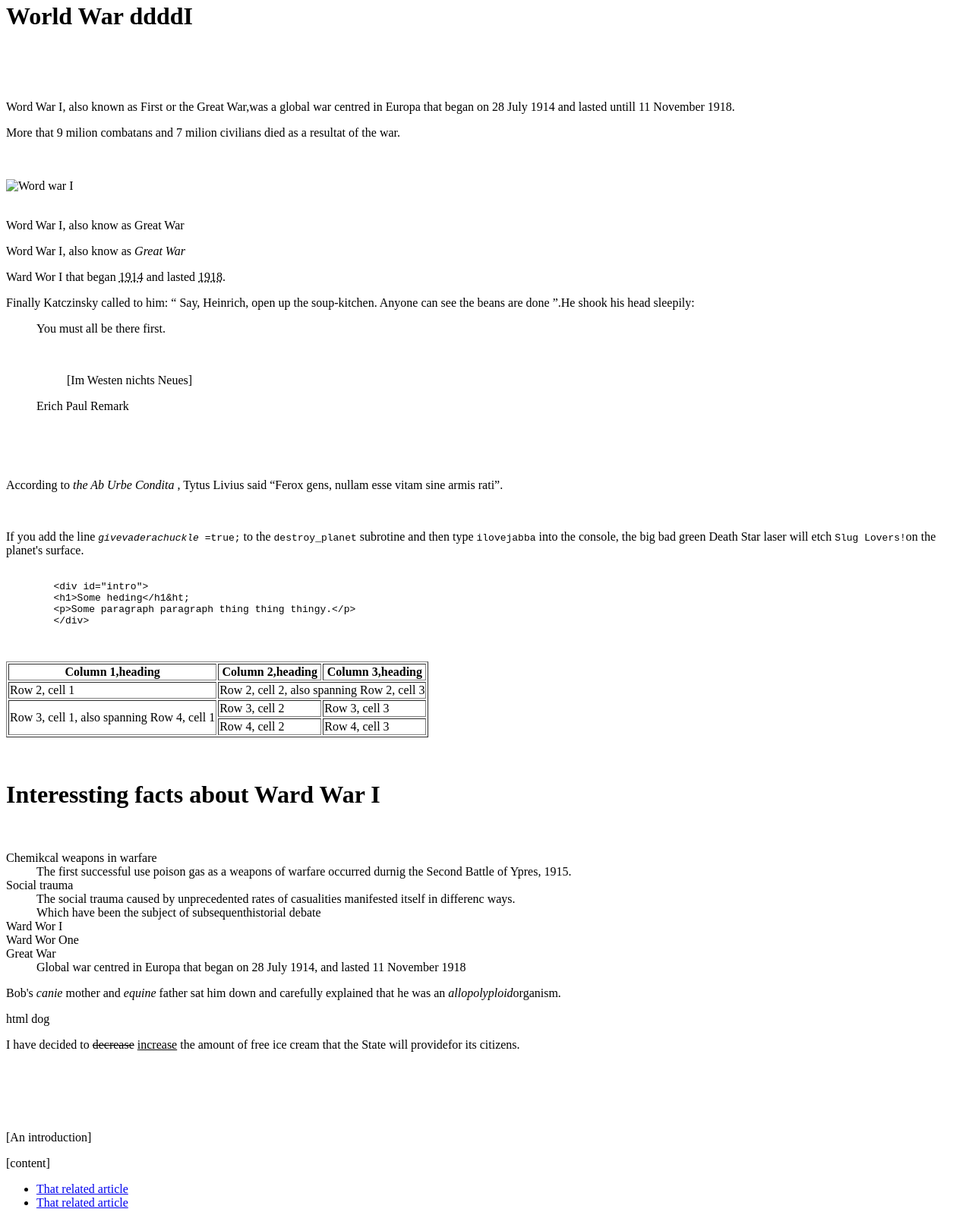
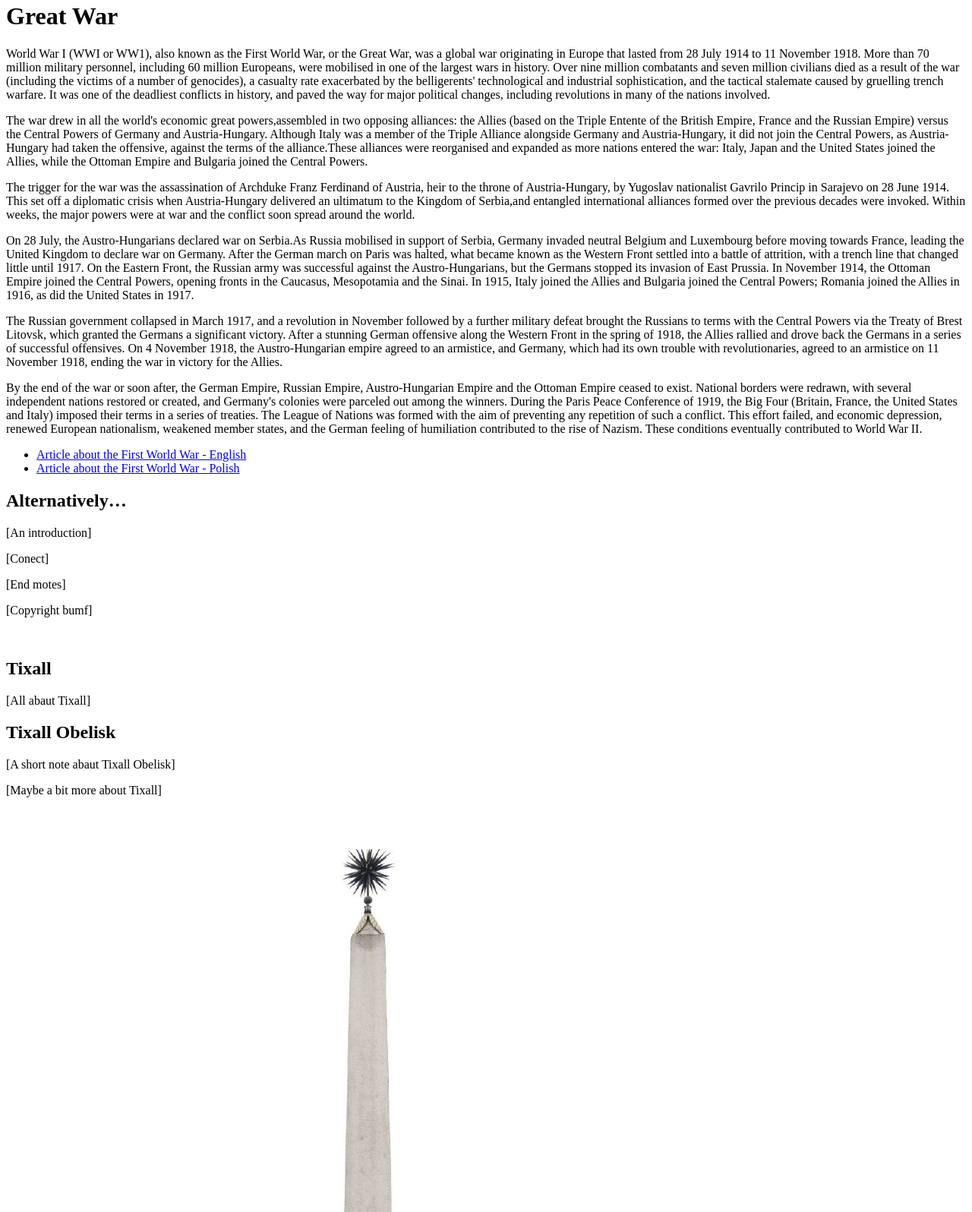
Before and after one commit to AgnieszkaKurek/WordWarI, a plain HTML site: page index.html in a window 1280 px wide. Shown: the part 18-1614 px from the top of the page at 76% size. Drawn offline with Linux system fonts and the light colour scheme.

Commit message:
adding new content

```diff
--- a/index.html
+++ b/index.html
@@ -7,116 +7,23 @@
     <meta name="description" content="This is my web page abaut Ward War I "/>
 </head>
 <body>
-    <h1>World War ddddI</h1>
-    <br />
-    <br />
-    <br />
+    <h1>Great War</h1>
     <p>
-        Word War I, also known as First or the Great War,was a global war centred in Europa that began on 28 July 1914 and lasted untill 11 November 1918.
-    </p>
-    <p>More that 9 milion combatans and 7 milion  civilians died as a resultat of the war.</p>
-    <br />
-    <br />
-    <img scr="https://en.wikipedia.org/wiki/File:WWImontage.jpg" width="325" height="337" alt="Word war I" />
-    <br />
-    <br />
-    <div id="scissors">
-        <p>Word War I, also know as<span class="paper"> Great War </span></p>
-    </div>
-    <div id="scissors">
-        <p>Word War I, also know as<em class="paper"> Great War </em></p>
-    </div>
-    <p>Ward Wor I that began <abbr title="HyperText Markup Language">1914</abbr> and lasted <abbr title="Cascading Style Sheets">1918</abbr>.</p>
-    <p>
-        Finally Katczinsky called to him: <q>
-            Say, Heinrich, open up the soup-kitchen. Anyone can see the
-            beans are done
-        </q>.He shook his head sleepily:
-    </p>
-    <blockquote cite="http://www.htmldog.com/guides/html/intermediate/test">
-        <p> You must all be there first.</p>
-    </blockquote>
-    <br />
-    <figure>
-        <blockquote>[Im Westen nichts Neues]</blockquote>
-        <figcaption>Erich Paul Remark</figcaption>
-    </figure>
-    <br />
-    <br />
-    <br />
-    <p>According to <cite>the Ab Urbe Condita </cite>,  Tytus Livius said <q>Ferox gens, nullam esse vitam sine armis rati</q>.</p>
+        World War I (WWI or WW1), also known as the First World War, or the Great War, was a global war originating in Europe that lasted from 28 July 1914 to 11 November 1918. More than 70 million military personnel, including 60 million Europeans, were mobilised in one of the largest wars in history. Over nine million combatants and seven million civilians died as a result of the war (including the victims of a number of genocides), a casualty rate exacerbated by the belligerents' technological and industrial sophistication, and the tactical stalemate caused by gruelling trench warfare. It was one of the deadliest conflicts in history, and paved the way for major political changes, including revolutions in many of the nations involved.</p>
 
-    <br />
-    <p>If you add the line <code><var>givevaderachuckle</var> =true;</code> to the <code>destroy_planet</code> subrotine and then type <kbd> ilovejabba</kbd> into the console, the big bad green Death Star laser will etch <samp> Slug Lovers!</samp>on the planet's surface.</p>
-    <pre><code>
-        &lt;div id="intro"&gt;
-        &lt;h1&gt;Some heding&lt;/h1&ht;
-        &lt;p&gt;Some paragraph paragraph thing thing thingy.&lt;/p&gt;
-        &lt;/div&gt;
-        </code></pre>
-    <br />
-    <table border="1">
-        <tr>
-        <th>Column 1,heading</th>
-        <th>Column 2,heading</th>
-        <th>Column 3,heading</th>
-        </tr>
-        <tr>
-            <td>Row 2, cell 1</td>
-            <td colspan="2">Row 2, cell 2, also spanning Row 2, cell 3</td>
-        </tr>
-        <tr>
-            <td rowspan="2">Row 3, cell 1, also spanning Row 4, cell 1 </td>
-            <td>Row 3, cell 2</td>
-            <td>Row 3, cell 3</td>
-        </tr>
-        <tr>
-            <td>Row 4, cell 2</td>
-            <td>Row 4, cell 3</td>
-        </tr>
+<p>The war drew in all the world's economic great powers,assembled in two opposing alliances: the Allies (based on the Triple Entente of the British Empire, France and the Russian Empire) versus the Central Powers of Germany and Austria-Hungary. Although Italy was a member of the Triple Alliance alongside Germany and Austria-Hungary, it did not join the Central Powers, as Austria-Hungary had taken the offensive, against the terms of the alliance.These alliances were reorganised and expanded as more nations entered the war: Italy, Japan and the United States joined the Allies, while the Ottoman Empire and Bulgaria joined the Central Powers.</p>
 
-    </table>
-<br />
-    <br />
-    <h1>Interessting facts about Ward War I</h1>
-    <br />
+<p>The trigger for the war was the assassination of Archduke Franz Ferdinand of Austria, heir to the throne of Austria-Hungary, by Yugoslav nationalist Gavrilo Princip in Sarajevo on 28 June 1914. This set off a diplomatic crisis when Austria-Hungary delivered an ultimatum to the Kingdom of Serbia,and entangled international alliances formed over the previous decades were invoked. Within weeks, the major powers were at war and the conflict soon spread around the world.</p>
 
-    <dl>
-        <dt>Chemikcal weapons in warfare</dt>
-        <dd>
-            The first successful use poison gas as a weapons of warfare occurred durnig the Second Battle of Ypres, 1915.</dd>
+<p>On 28 July, the Austro-Hungarians declared war on Serbia.As Russia mobilised in support of Serbia, Germany invaded neutral Belgium and Luxembourg before moving towards France, leading the United Kingdom to declare war on Germany. After the German march on Paris was halted, what became known as the Western Front settled into a battle of attrition, with a trench line that changed little until 1917. On the Eastern Front, the Russian army was successful against the Austro-Hungarians, but the Germans stopped its invasion of East Prussia. In November 1914, the Ottoman Empire joined the Central Powers, opening fronts in the Caucasus, Mesopotamia and the Sinai. In 1915, Italy joined the Allies and Bulgaria joined the Central Powers; Romania joined the Allies in 1916, as did the United States in 1917.</p>
 
-        <dt>Social trauma</dt>
-        <dd>The social trauma caused by unprecedented rates of casualities manifested itself in differenc ways.</dd>
-        <dd>Which have been the subject of subsequenthistorial debate</dd>
+<p>The Russian government collapsed in March 1917, and a revolution in November followed by a further military defeat brought the Russians to terms with the Central Powers via the Treaty of Brest Litovsk, which granted the Germans a significant victory. After a stunning German offensive along the Western Front in the spring of 1918, the Allies rallied and drove back the Germans in a series of successful offensives. On 4 November 1918, the Austro-Hungarian empire agreed to an armistice, and Germany, which had its own trouble with revolutionaries, agreed to an armistice on 11 November 1918, ending the war in victory for the Allies.</p>
 
-
-        <dt>Ward Wor I</dt>
-        <dt>Ward Wor One </dt>
-        <dt>Great War </dt>
-        <dd>Global war centred in Europa that began on 28 July 1914, and lasted 11 November 1918 </dd>
-</dl>
-
-    <p>Bob's <dfn title="Dog">canie</dfn> mother and <dfn title="Horse">equine</dfn> father sat him down and carefully explained that he was an <dfn title="A mutantion that combines two or more sets of chromosom from different species">allopolyploid</dfn>organism.</p>
-
-    <bdo dir="rtl">god lmth</bdo>
-
-    <p>I have decided to <del datetime="2013-01-26">decrease</del> <ins cite="http://www.icecreamforall.com/changeofpolicy/">increase</ins> the amount of free ice cream that the State will providefor its citizens. </p>
-<br />
-    <br />
-    <br />
-    <br />
-    <artice >
-        <section id="intro">
-            <p>[An introduction]</p>
-        </section>
-        <section id="main content">
-            <p>[content]</p>
-        </section>
-        <section id="related">
+<p>By the end of the war or soon after, the German Empire, Russian Empire, Austro-Hungarian Empire and the Ottoman Empire ceased to exist. National borders were redrawn, with several independent nations restored or created, and Germany's colonies were parceled out among the winners. During the Paris Peace Conference of 1919, the Big Four (Britain, France, the United States and Italy) imposed their terms in a series of treaties. The League of Nations was formed with the aim of preventing any repetition of such a conflict. This effort failed, and economic depression, renewed European nationalism, weakened member states, and the German feeling of humiliation contributed to the rise of Nazism. These conditions eventually contributed to World War II.
+</p>
             <ul>
-                <li><a href="that.html">That related article</a></li>
-                <li><a href="that.html">That related article</a></li>
+                <li><a href="https://en.wikipedia.org/wiki/World_War_I">Article about the First World War - English</a></li>
+                <li><a href="https://pl.wikipedia.org/wiki/I_wojna_%C5%9Bwiatowa">Article about the First World War - Polish </a></li>
            </ul>
         </section>
     </artice>
@@ -150,7 +57,7 @@
      <br />
     <br />
     <figure>
-        <img  src="obelisk.jpg" />
+        <img  src="../images/memorial.jpg" />
         <figcaption>Tixall Obelisk</figcaption>
     </figure>
     <br />
--- /dev/null
+++ b/style/main.css
@@ -0,0 +1 @@
+{\rtf1}
```
Also changed, not shown: images/Donkey.jpg (added), images/Maps.jpg (added), images/Memorial.jpg (added), images/Newspaper.jpg (added), images/Soldiers.jpg (added), images/Target.jpg (added), images/TheGreatWar.jpg (added), 1 other file.
